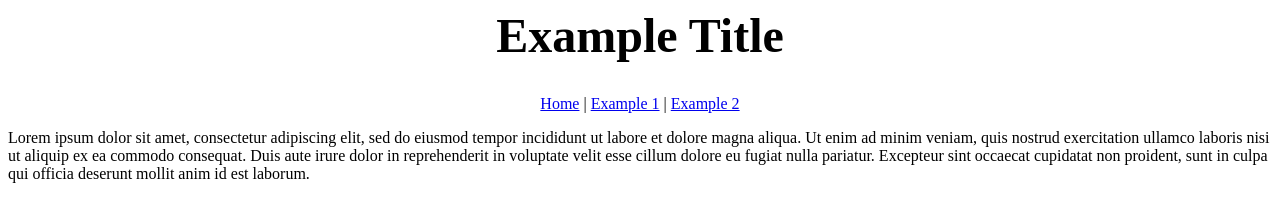
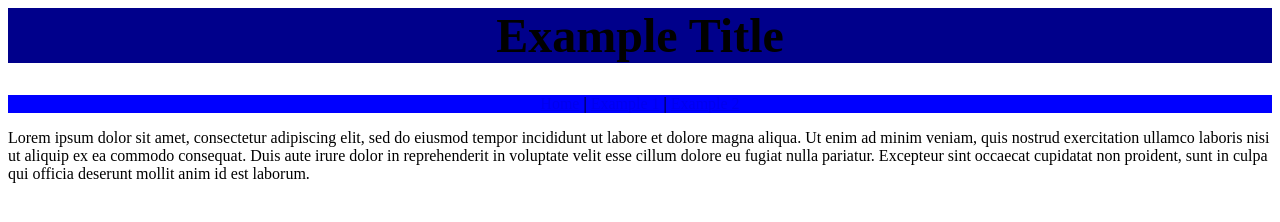
Before and after one commit to thejackphill/example_website, a plain HTML site: page index.html in a window 1280 px wide. Drawn offline with Linux system fonts and the light colour scheme.

Commit message:
Update styles.css

```diff
--- a/styles.css
+++ b/styles.css
@@ -5,8 +5,10 @@ h1 {
 
 .title {
   text-align:center;
+  background-color:darkblue;
 }
 
 nav {
   text-align:center;
+  background-color:blue;
 }
```
